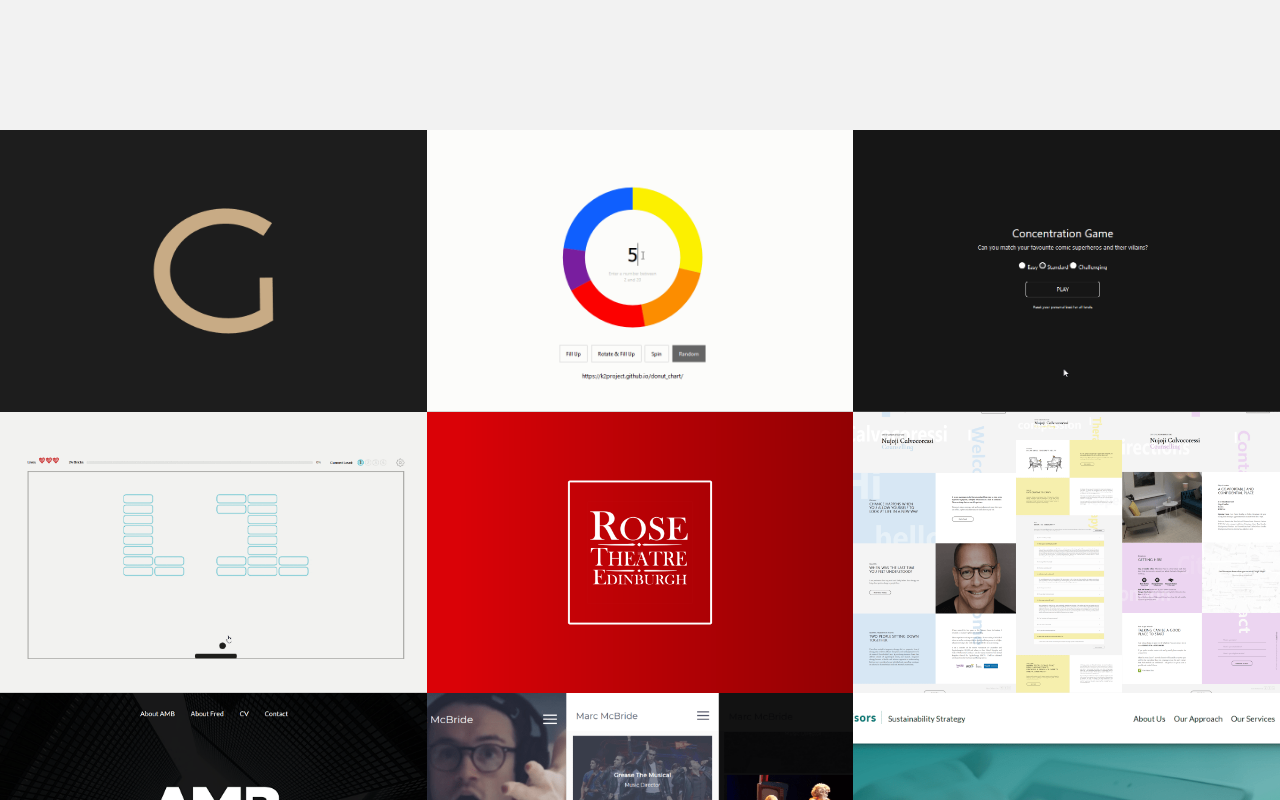
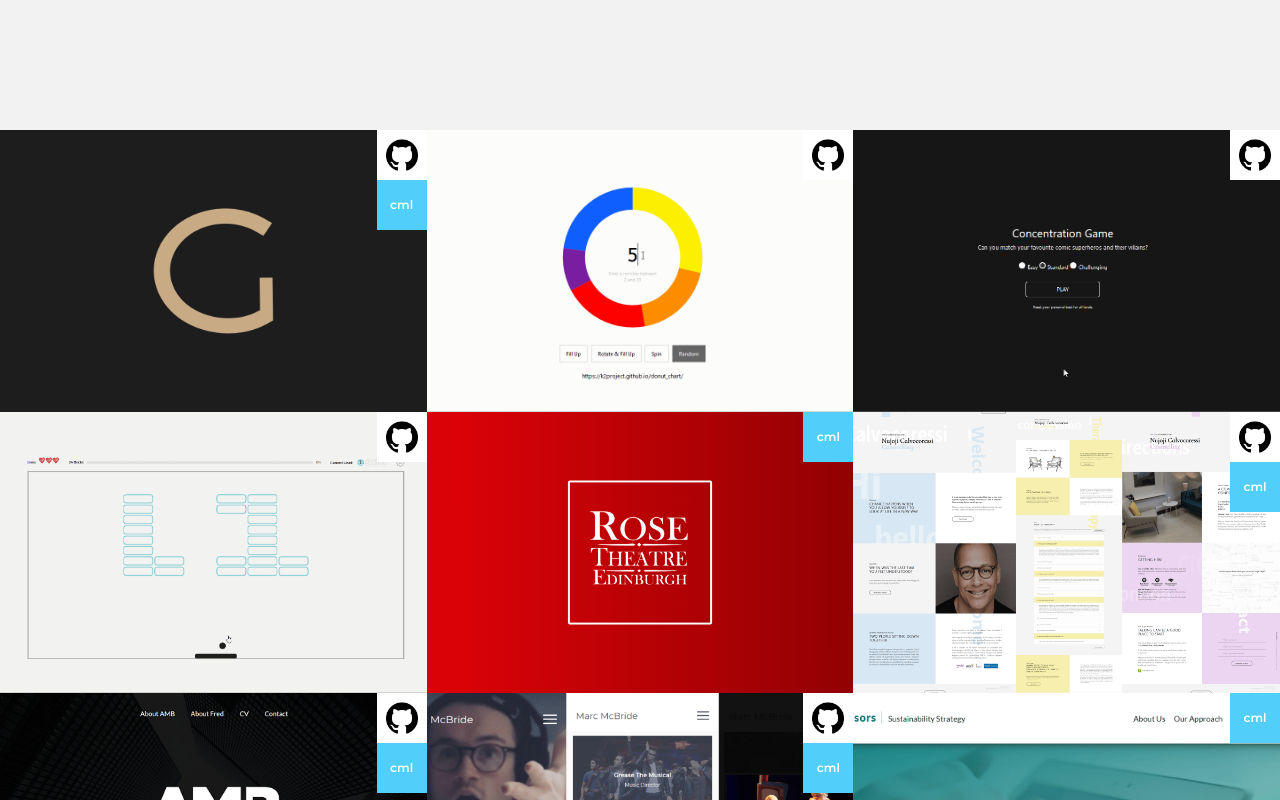
Before and after one commit to k2project/portfolio, a React (Create React App) app: page / in a window 1280 px wide. Shown: the part 1760-2560 px from the top of the page. Built offline with nearby package versions, Linux system fonts and the light colour scheme.

Commit message:
stickers acesible

```diff
--- a/src/Portfolio/Projects/Projects.js
+++ b/src/Portfolio/Projects/Projects.js
@@ -103,6 +103,7 @@ function Project({ project: { name, desc, img, web, git, cml } }) {
                 rel='noopener noreferrer'
                 onFocus={handleOnFocus}
                 onBlur={handleOnBlur}
+                className='project__link'
             >
                 <span className='sr-only'>{name} (opens in a new tab)</span>
             </a>
@@ -113,16 +114,7 @@ function Project({ project: { name, desc, img, web, git, cml } }) {
                 <div className='project__info'>{desc}</div>
             </div>
 
-            {/* <div className='project' style={projectStyle}>
-            <div className='Project_desc'>
-                <div className='Project_title'>
-                    <b>{name}</b>
-                </div>
-                <div className='Project_details'>{desc}</div>
-            </div>
-            <LinkNewTab link={{ href: web, cls: 'Project_web fill' }} />
-            <Stickers git={git} cml={cml ? true : null} />
-        </div> */}
+            <Stickers git={git} cml={cml} />
         </li>
     );
 }
@@ -142,6 +134,7 @@ function ProjectNull() {
                 onFocus={handleOnFocus}
                 onBlur={handleOnBlur}
                 aria-hidden='true'
+                className='project__link'
             >
                 <img src={gitHub} alt='gitHub account (opens in a new tab)' />
             </a>
--- a/src/Portfolio/Projects/Projects.scss
+++ b/src/Portfolio/Projects/Projects.scss
@@ -9,7 +9,7 @@
 }
 
 .project,
-.project a,
+.project__link,
 .project__desc {
     top: 0;
     left: 0;
@@ -26,7 +26,7 @@
     opacity: 0;
     top: 5rem;
 }
-.project a {
+.project__link {
     position: absolute;
     z-index: 2;
 }
@@ -61,12 +61,8 @@
         top: 0;
         transition: 0.4s 0.2s ease-in-out;
     }
-    //     .Stickers__cml {
-    //         background: #111;
-    //         transition: 0.2s;
-    //     }
 }
-.project__null a {
+.project__null .project__link {
     background: #eee;
     background-image: linear-gradient(to right, #eee, #ebebeb);
     display: flex;
@@ -95,14 +91,11 @@
         top: 0;
         transition: 0.4s 0.2s ease-in-out;
     }
-    //     .Stickers__cml {
-    //         background: #111;
-    //         transition: 0.2s;
-    //     }
 }
 .project__null--in-focus {
     @extend .in-focus;
 }
+
 @include desktop-sm {
     .projects {
         ul {
--- a/src/components/Header/Header.js
+++ b/src/components/Header/Header.js
@@ -50,10 +50,10 @@ function MainNav() {
                         </li>
                     </ul>
                 </li>
-                <li>
+                {/* <li>
                     {' '}
                     <NavLink to={'/notes'}>notePad</NavLink>
-                </li>
+                </li> */}
                 <li>
                     {' '}
                     <a
--- a/src/components/Stickers/Stickers.js
+++ b/src/components/Stickers/Stickers.js
@@ -1,32 +1,69 @@
 import React from 'react';
 import './Stickers.scss';
-import LinkNewTab from './../LinkNewTab';
+import gitHub from './../../media/icons/gitHub.png';
+// import LinkNewTab from './../LinkNewTab';
 
-import gitHub from './../../media/icons/gitHub.png';
+// function Stickers(props) {
+//     const {git,cml,featured, liked, sm}=props;
+//     const gitLink = {
+//         href:git,
+//         icon:gitHub,
+//     }
+//     return (
+//         <div className={"Stickers " + (sm?"small":"")}>
+//             {git && <span className="Stickers__git">
+//                 <LinkNewTab link={gitLink}/>
+//             </span>}
+//             {cml && <span className="Stickers__cml">cml.</span>}
+//             {featured && <span className="Stickers__featured">
+//                 <span className="star" aria-hidden="true">&#x2605;</span>
+//                 <span className="sr-only">featured post</span>
+//             </span>}
+//             {liked && <span className="Stickers__liked">
+//                 <span className="heart" aria-hidden="true">&#9825;</span>
+//                 <span className="sr-only">featured post</span>
+//             </span>}
 
-function Stickers(props) {
-    const {git,cml,featured, liked, sm}=props;
-    const gitLink = {
-        href:git,
-        icon:gitHub,
+//         </div>
+//     );
+// }
+
+// export default Stickers;
+
+export default function Stickers({ git, cml }) {
+    function handleOnFocus(e) {
+        e.target.classList.add('sticker--in-focus');
+        const project = e.target.closest('.project');
+        if (project) {
+            project.classList.add('project--out-of-focus');
+        }
+    }
+    function handleOnBlur(e) {
+        e.target.classList.remove('sticker--in-focus');
+        const project = e.target.closest('.project');
+        if (project) {
+            project.classList.remove('project--out-of-focus');
+        }
     }
     return (
-        <div className={"Stickers " + (sm?"small":"")}>
-            {git && <span className="Stickers__git">
-                <LinkNewTab link={gitLink}/>
-            </span>}
-            {cml && <span className="Stickers__cml">cml.</span>}
-            {featured && <span className="Stickers__featured">
-                <span className="star" aria-hidden="true">&#x2605;</span>
-                <span className="sr-only">featured post</span>
-            </span>}
-            {liked && <span className="Stickers__liked">
-                <span className="heart" aria-hidden="true">&#9825;</span>
-                <span className="sr-only">featured post</span>
-            </span>}
-
+        <div className='stickers'>
+            {git && (
+                <a
+                    href={git}
+                    target='_blank'
+                    rel='noopener noreferrer'
+                    onFocus={handleOnFocus}
+                    onBlur={handleOnBlur}
+                    classList='sticker sticker__git'
+                >
+                    <img
+                        src={gitHub}
+                        alt='source code  on gitHub (opens in a new tab)'
+                        className='sticker__img'
+                    />
+                </a>
+            )}
+            {cml && <span className='sticker sticker__cml'>cml</span>}
         </div>
     );
 }
-
-export default Stickers;
--- a/src/components/Stickers/Stickers.scss
+++ b/src/components/Stickers/Stickers.scss
@@ -1,6 +1,6 @@
 @import './../../App.scss';
 
-.Stickers{
+.stickers {
     display: grid;
     grid-template-columns: 5rem;
     grid-auto-rows: 5rem;
@@ -9,27 +9,58 @@
     font-weight: bold;
     color: #fff;
     justify-content: end;
-}
-.Stickers.small{
-    grid-template-columns: 4rem;
-    grid-auto-rows: 4rem;
-    font-size: 3rem;
-    line-height: 4rem;
-}
-.Stickers__git{
-    background: #fff;
-    img{
-        width: 5rem;
-        padding: 1rem;
+    z-index: 3;
+    a {
+        background: #fff;
     }
 }
-.Stickers__cml{
-    background: $color_secondary_light;
-
+.sticker {
+    display: block;
 }
-.Stickers__featured{
+.sticker--in-focus {
+    @extend .in-focus;
+}
+.sticker__img {
+    width: 5rem;
+    padding: 0.9rem;
+}
+.sticker__cml {
     background: $color_secondary_light;
 }
-.Stickers__liked{
-    background: $color_primary;
+.project--in-focus,
+.project:hover {
+    .sticker__cml {
+        background-color: #111;
+        transition: 0.2s;
+    }
 }
+//=======================
+//  ON FOCUS
+//=======================
+//stickers link on focus
+.project--out-of-focus {
+    filter: grayscale(100%);
+    .stickers a {
+        filter: grayscale(0%);
+    }
+}
+// .Stickers.small{
+//     grid-template-columns: 4rem;
+//     grid-auto-rows: 4rem;
+//     font-size: 3rem;
+//     line-height: 4rem;
+// }
+// .Stickers__git{
+//     background: #fff;
+//     img{
+//         width: 5rem;
+//         padding: 1rem;
+//     }
+// }
+
+// .Stickers__featured{
+//     background: $color_secondary_light;
+// }
+// .Stickers__liked{
+//     background: $color_primary;
+// }
```
